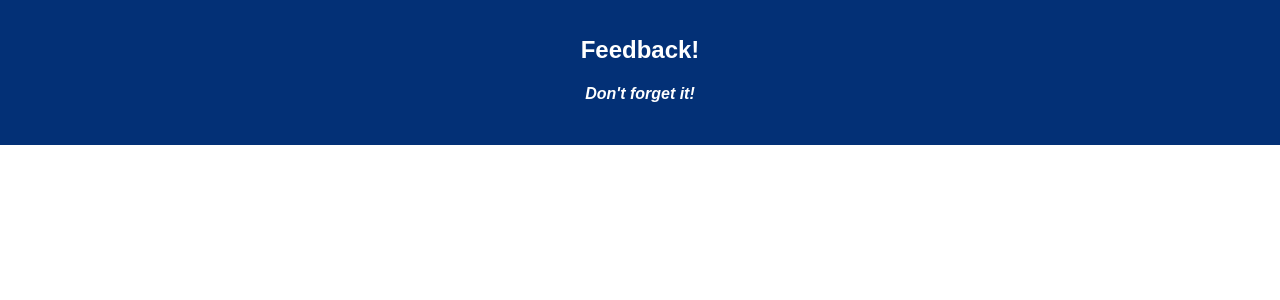
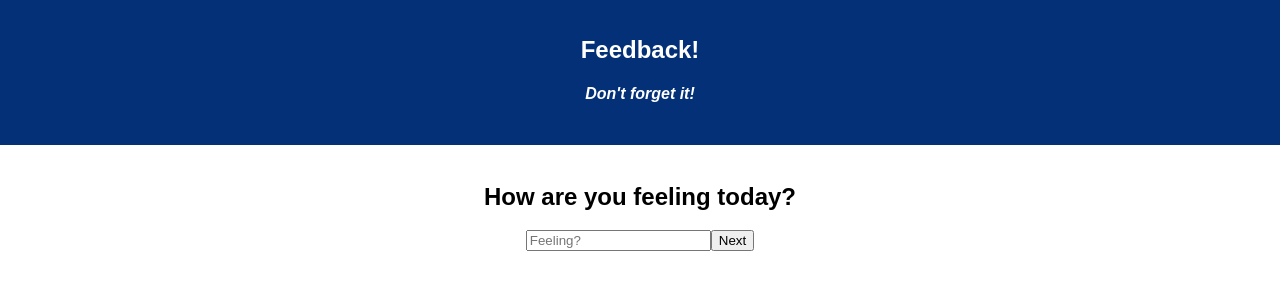
Before and after one commit to luketpena/redux-weekend-project, a React (Create React App) app: page / in a window 1280 px wide. Shown: the top 300 px of the page. Built offline with nearby package versions, Linux system fonts and the light colour scheme.

Commit message:
NEW: layout and form input component

```diff
--- a/package.json
+++ b/package.json
@@ -8,7 +8,9 @@
     "pg": "^7.4.1",
     "react": "^16.8.6",
     "react-dom": "^16.8.6",
-    "react-scripts": "^3.0.1"
+    "react-redux": "^7.1.3",
+    "react-scripts": "^3.0.1",
+    "redux": "^4.0.4"
   },
   "devDependencies": {
     "nodemon": "^1.18.5"
--- a/src/components/App/App.js
+++ b/src/components/App/App.js
@@ -1,8 +1,21 @@
 import React, { Component } from 'react';
 import axios from 'axios';
 import './App.css';
+import Inputs from '../Inputs/Inputs';
 
 class App extends Component {
+
+  state = {
+    step: 0
+  }
+
+  text = [
+    {question: "How are you feeling today?", placeholder: "Feeling?", type: "text"},
+    {question: "How well are you understanding the content?", placeholder: "Understanding?", type: "number"},
+    {question: "How well are you being supported?", placeholder: "Support?", type: "number"},
+    {question: "Any comments you want to leave?", placeholder: "Feeling?", type: "text"}
+  ]
+
   render() {
     return (
       <div className="App">
@@ -11,6 +24,7 @@ class App extends Component {
           <h4><i>Don't forget it!</i></h4>
         </header>
         <br/>
+        <Inputs data={this.text[this.state.step]}/>
       </div>
     );
   }
--- /dev/null
+++ b/src/components/Inputs/Inputs.js
@@ -0,0 +1,27 @@
+import React, {Component} from 'react';
+import {connect} from 'react-redux';
+
+class Inputs extends Component {
+
+  state = {
+    value: ''
+  }
+
+  handleChange = (event)=> {
+    this.setState({
+      value: event.target.value
+    });
+  }
+
+  render () {
+    return (
+      <div>
+        <h2>{this.props.data.question}</h2>
+        <input value={this.state.value} onChange={this.handleChange} type={this.props.data.type} placeholder={this.props.data.placeholder}/>
+        <button>Next</button>
+      </div>
+    )
+  }
+}
+
+export default connect()(Inputs);
--- a/src/index.js
+++ b/src/index.js
@@ -4,5 +4,18 @@ import './index.css';
 import App from './components/App/App';
 import registerServiceWorker from './registerServiceWorker';
 
-ReactDOM.render(<App />, document.getElementById('root'));
+import { createStore } from 'redux';
+import { Provider } from 'react-redux';
+
+const feedbackReducer = (state = [], action) => {
+  switch( action.type ) {
+    default: return state;
+  }
+};
+
+const storeInstance = createStore(
+  feedbackReducer
+);
+
+ReactDOM.render(<Provider store={storeInstance}> <App /> </Provider>, document.getElementById('root'));
 registerServiceWorker();
```
Also changed, not shown: 1 other file (tests, documents, lock files or other folders).
